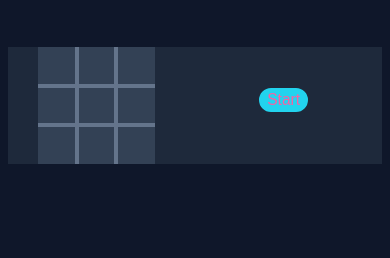
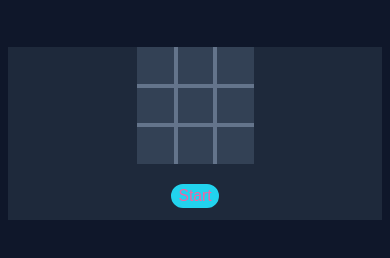
Before and after one commit to piyush470/Tic-Tac-Toe, a plain HTML site: page index.html in a window 390 px wide. Shown: the part 110-368 px from the top of the page. Drawn offline with Linux system fonts and the light colour scheme.

Commit message:
Fix layout for Mobile Screens

```diff
--- a/style.css
+++ b/style.css
@@ -74,3 +74,14 @@ border: 2px solid #22D3EE;
     font-size: 3vw;
 
 }
+@media (max-width: 600px) {
+    .gameContiner {
+        flex-direction: column;
+        align-items: center;
+    }
+
+    .controls {
+        width: 100%;
+        margin-top: 20px;
+    }
+}
```
